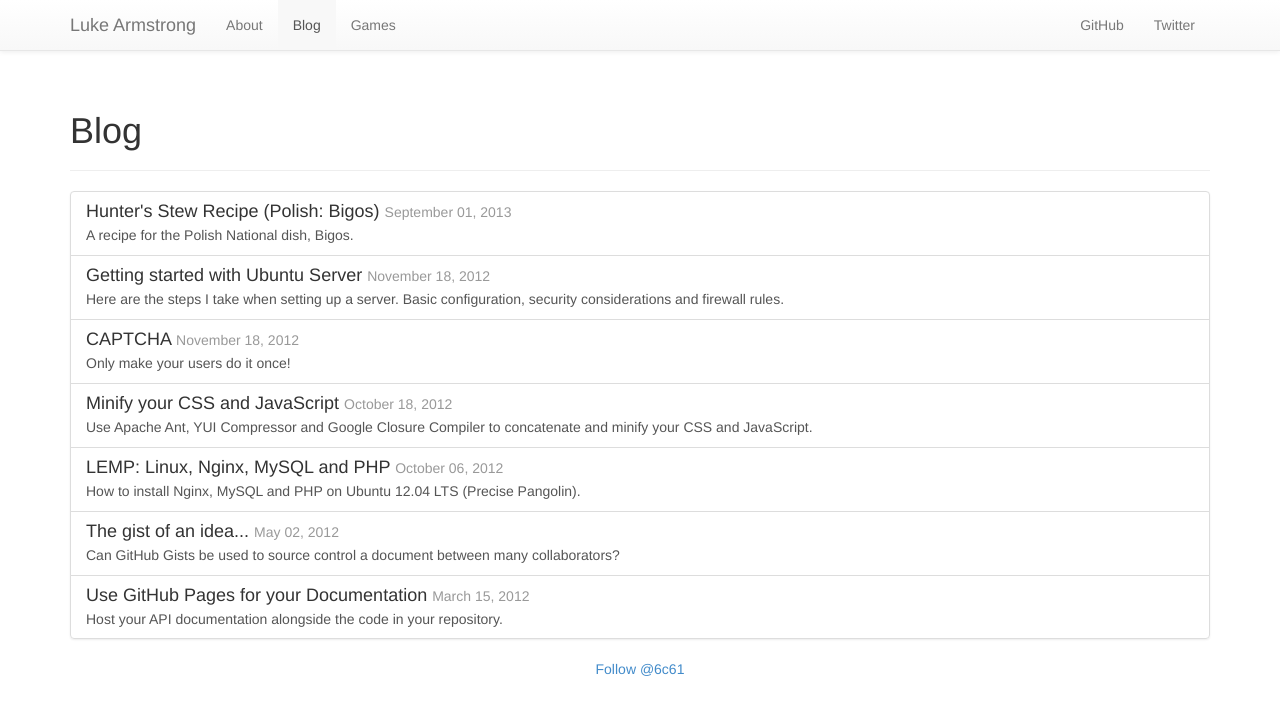
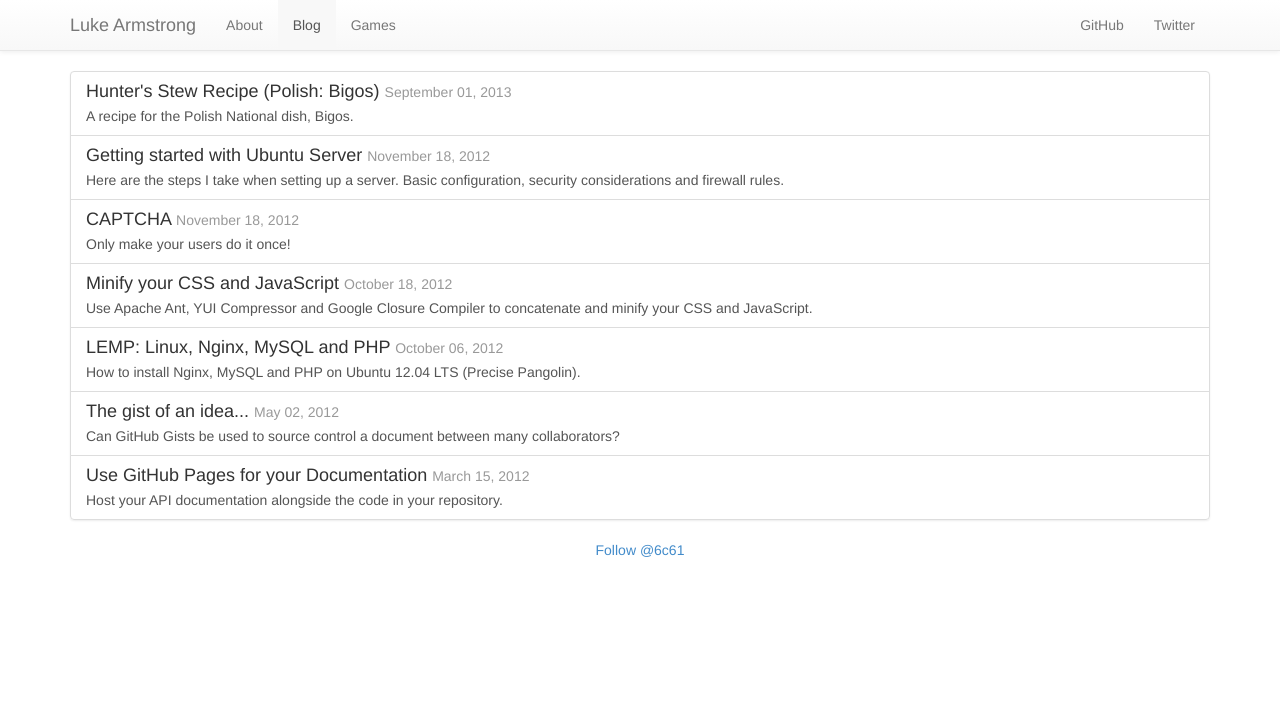
Before and after one commit to lukearmstrong/lukearmstrong.co.uk, a Jekyll site: the page built from index.html, in a window 1280 px wide. Shown: the top 715 px of the page. Built offline with Jekyll 4.4.1, drawn with Linux system fonts in a browser that asks for light colours; comment, search, counter and statistics services are not loaded.

Commit message:
formatting

```diff
--- a/index.html
+++ b/index.html
@@ -2,25 +2,12 @@
 layout: default
 ---
 
-<div class="page-header">
-	<h1>Blog</h1>
-</div>
-
-<!--
-<ul>
-	{% for post in site.posts %}
-		<li>
-			<h4><a href="{{ post.url }}">{{ post.title }}</a> <small><time datetime="{{ post.date | date_to_xmlschema }}" pubdate data-updated="true">{{ post.date | date: "%B %d, %Y" }}</time></small></h4>
-			{{ post.description }}
-		</li>
-	{% endfor %}
-</ul>
--->
+<h1 class="sr-only">Blog</h1>
 
 <div class="list-group">
 	{% for post in site.posts %}
 		<a href="{{ post.url }}" class="list-group-item">
-			<h4 class="list-group-item-heading">{{ post.title }} <small><time datetime="{{ post.date | date_to_xmlschema }}" pubdate data-updated="true">{{ post.date | date: "%B %d, %Y" }}</time></small></h4>
+			<h4 class="list-group-item-heading">{{ post.title }} <small><time datetime="{{ post.date | date_to_xmlschema }}">{{ post.date | date: "%B %d, %Y" }}</time></small></h4>
 			<p class="list-group-item-text">{{ post.description }}</p>
 		</a>
 	{% endfor %}
```
Also changed, not shown: about/index.md (+1 -3 lines).
